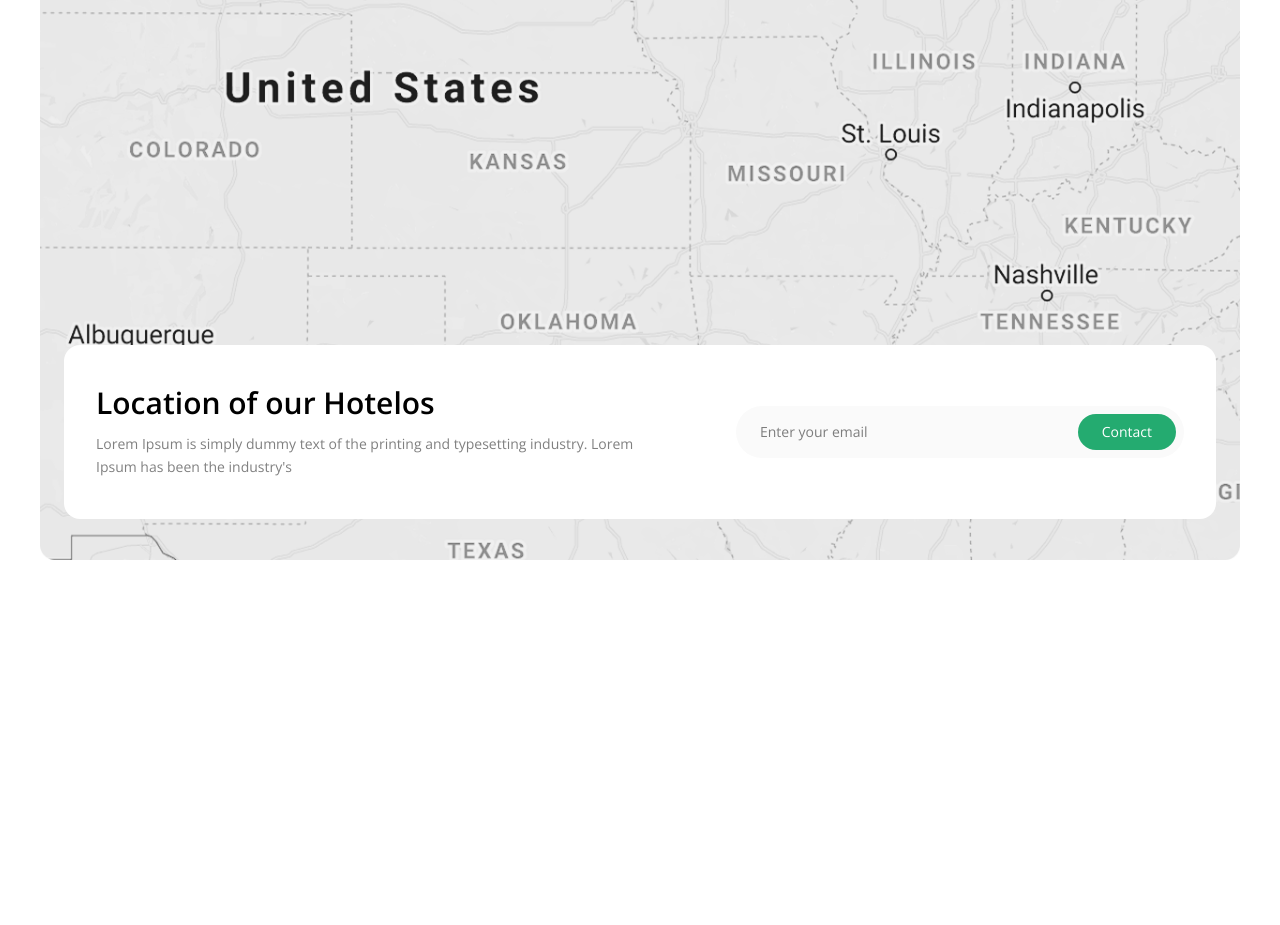
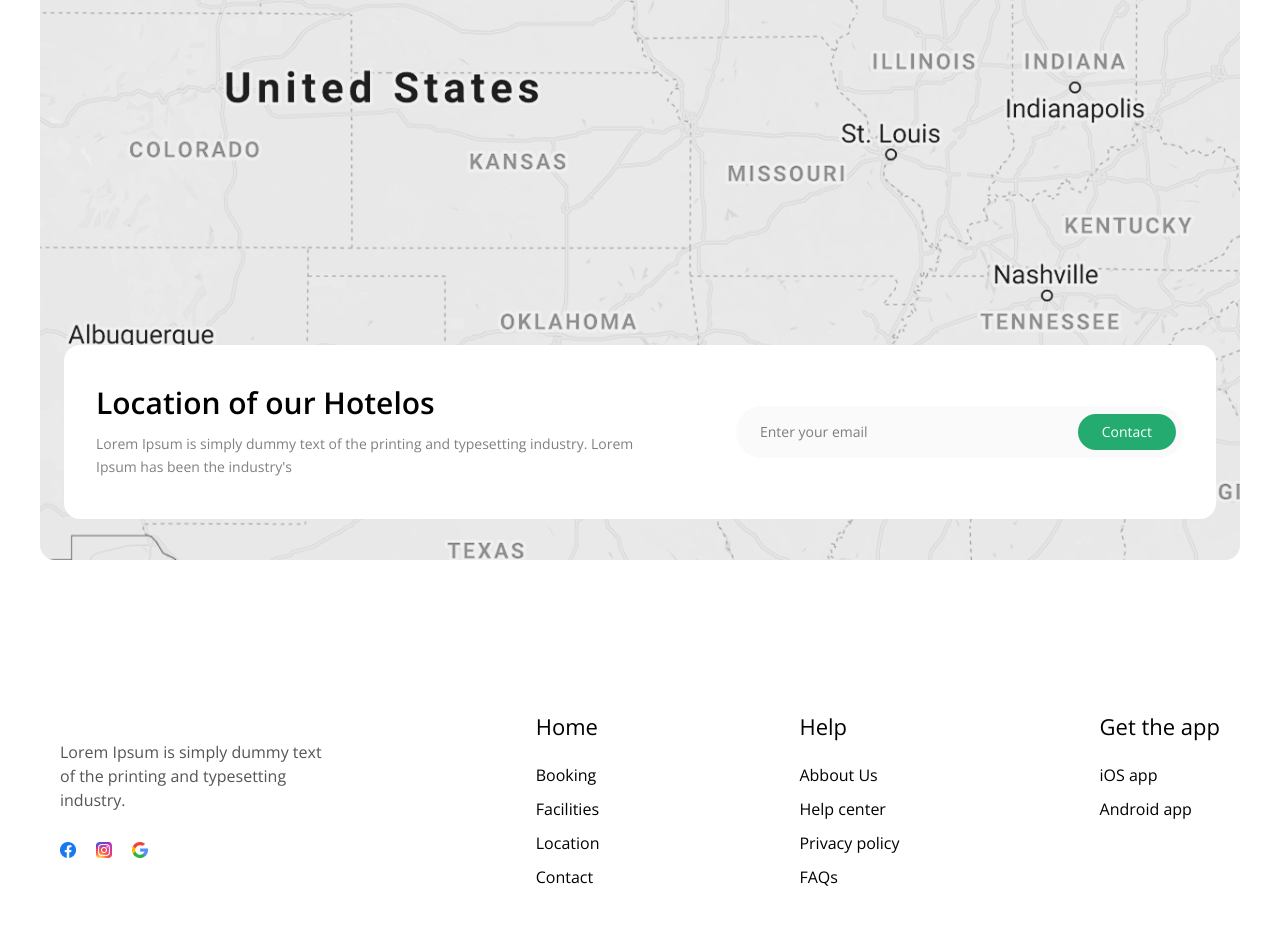
Before and after one commit to Faridun-07/Two-Page, a website: page index.html in a window 1280 px wide. Shown: the part 3317-4242 px from the top of the page. Before the commit the page ends 3977 px from the top, so only its background shows below. Drawn offline with nearby package versions, Linux system fonts and the light colour scheme; files that its build step writes are made by us from their sources.

Commit message:
Add footer

```diff
--- a/index.html
+++ b/index.html
@@ -228,6 +228,42 @@
       </div>
      </section>
   </main>
-  <footer></footer>
+  <footer class="max-w-300 m-auto flex flex-col gap-[30px] lg:flex-row lg:justify-between lg:items-center p-[50px_20px] lg:py-[50px]">
+    <div class="flex flex-col gap-[30px] items-start">
+      <p class="lg:w-[270px] text-[#555555]">Lorem Ipsum is simply dummy text of the printing and typesetting industry.</p>
+      <div class="flex gap-[20px] items-start">
+        <img src="./src/images/Group3.png" alt="">
+        <img src="./src/images/Group4.png" alt="">
+        <img src="./src/images/Group5.png" alt="">
+      </div>
+    </div>
+    <div class="flex flex-col justify-between lg:flex-row gap-[30px] lg:gap-[200px]">
+    <div class="flex flex-col gap-[20px]">
+      <h1 class=" text-[22px]">Home</h1>
+      <div class="flex flex-col gap-[10px]">
+        <p>Booking</p>
+        <p>Facilities</p>
+        <p>Location</p>
+        <p>Contact</p>
+      </div>
+    </div>
+     <div class="flex flex-col gap-[20px]">
+      <h1 class=" text-[22px]">Help</h1>
+      <div class="flex flex-col gap-[10px]">
+        <p>Abbout Us</p>
+        <p>Help center</p>
+        <p>Privacy policy</p>
+        <p>FAQs</p>
+      </div>
+    </div>
+     <div class="flex flex-col gap-[20px]">
+      <h1 class=" text-[22px]">Get the app</h1>
+      <div class="flex flex-col gap-[10px]">
+        <p>iOS app</p>
+        <p>Android app</p>
+      </div>
+    </div>
+    </div>
+  </footer>
 </body>
 </html>
```
Also changed, not shown: src/images/Group3.png (added), src/images/Group4.png (added), src/images/Group5.png (added).
